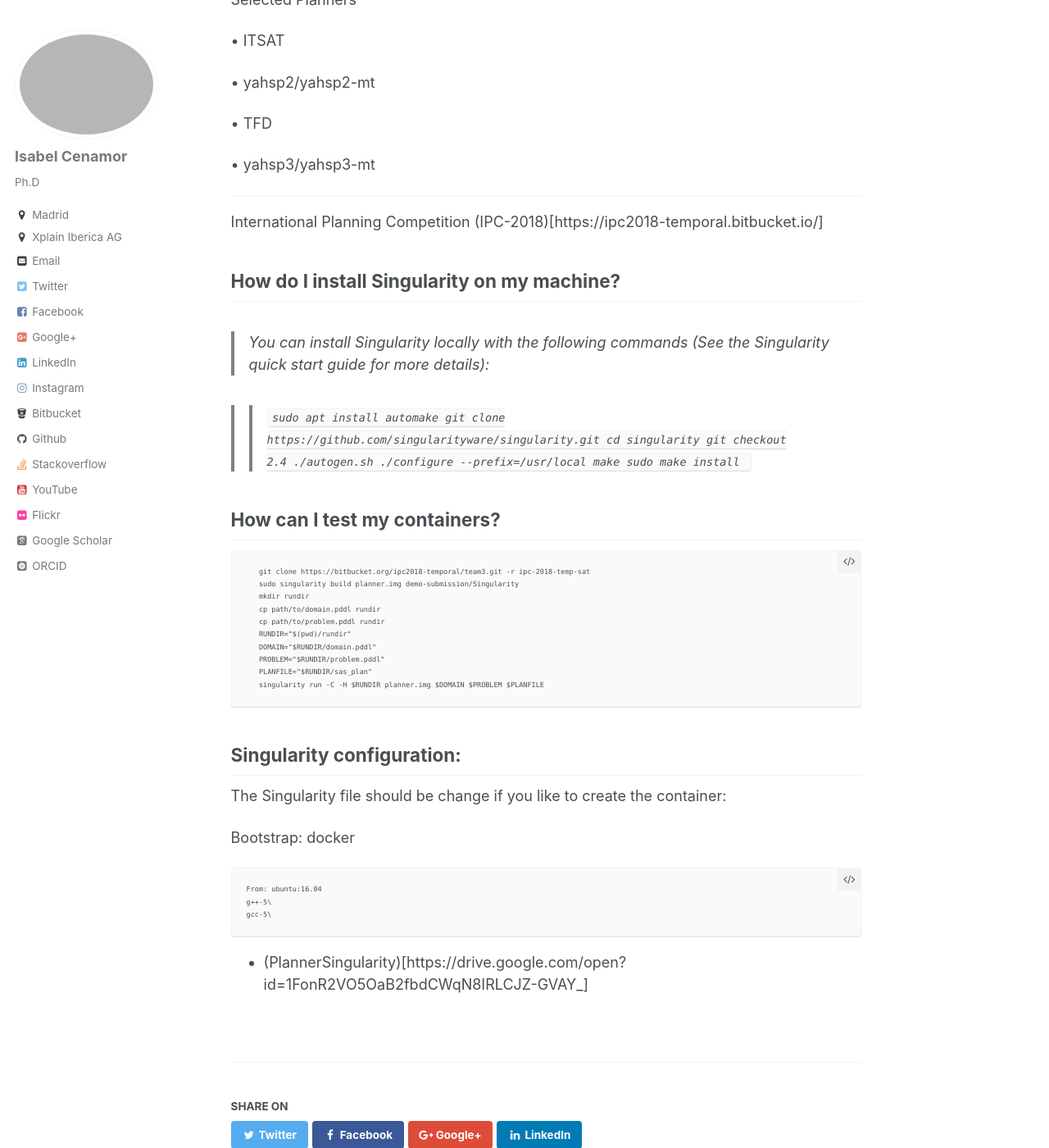
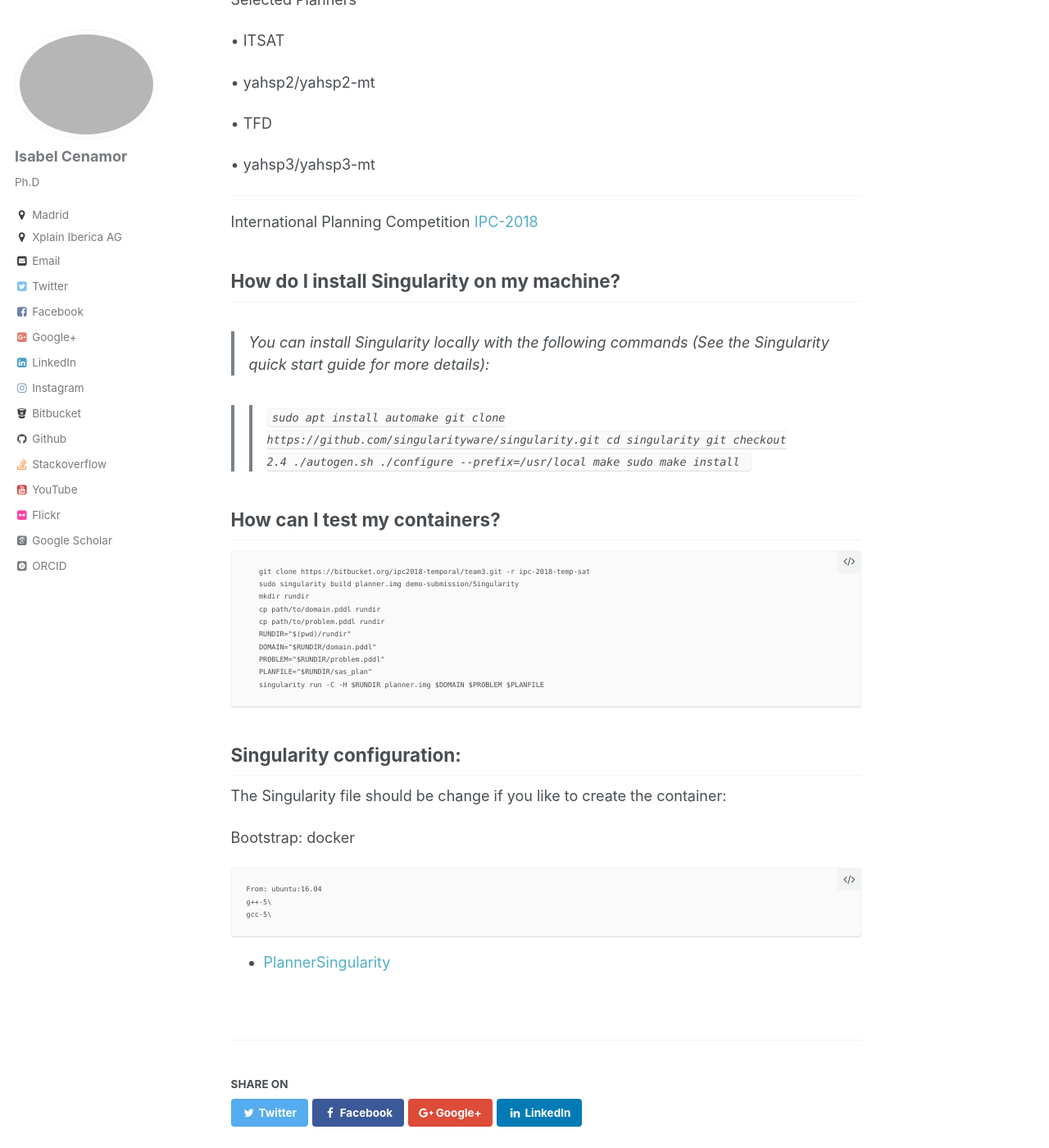
Before and after one commit to icenamor/icenamor.github.io, a Jekyll site: the page built from _portfolio/Temporal.md, in a window 1280 px wide and 1400 px high, scrolled down 360 px. Shown: the whole window at 82% size. Built offline with Jekyll 4.4.1, drawn with Linux system fonts in a browser that asks for light colours; some web fonts are replaced.

Commit message:
Update Temporal.md

````diff
--- a/_portfolio/Temporal.md
+++ b/_portfolio/Temporal.md
@@ -22,7 +22,7 @@ Selected Planners
 
 --------------------
 
-International Planning Competition (IPC-2018)[https://ipc2018-temporal.bitbucket.io/]
+International Planning Competition [IPC-2018](https://ipc2018-temporal.bitbucket.io/)
 
 ## How do I install Singularity on my machine?
 > You can install Singularity locally with the following commands (See the Singularity quick start guide for more details):
@@ -66,4 +66,4 @@ g++-5\
 gcc-5\
 ```
 
-* (PlannerSingularity)[https://drive.google.com/open?id=1FonR2VO5OaB2fbdCWqN8IRLCJZ-GVAY_]
+* [PlannerSingularity](https://drive.google.com/open?id=1FonR2VO5OaB2fbdCWqN8IRLCJZ-GVAY_)
````
